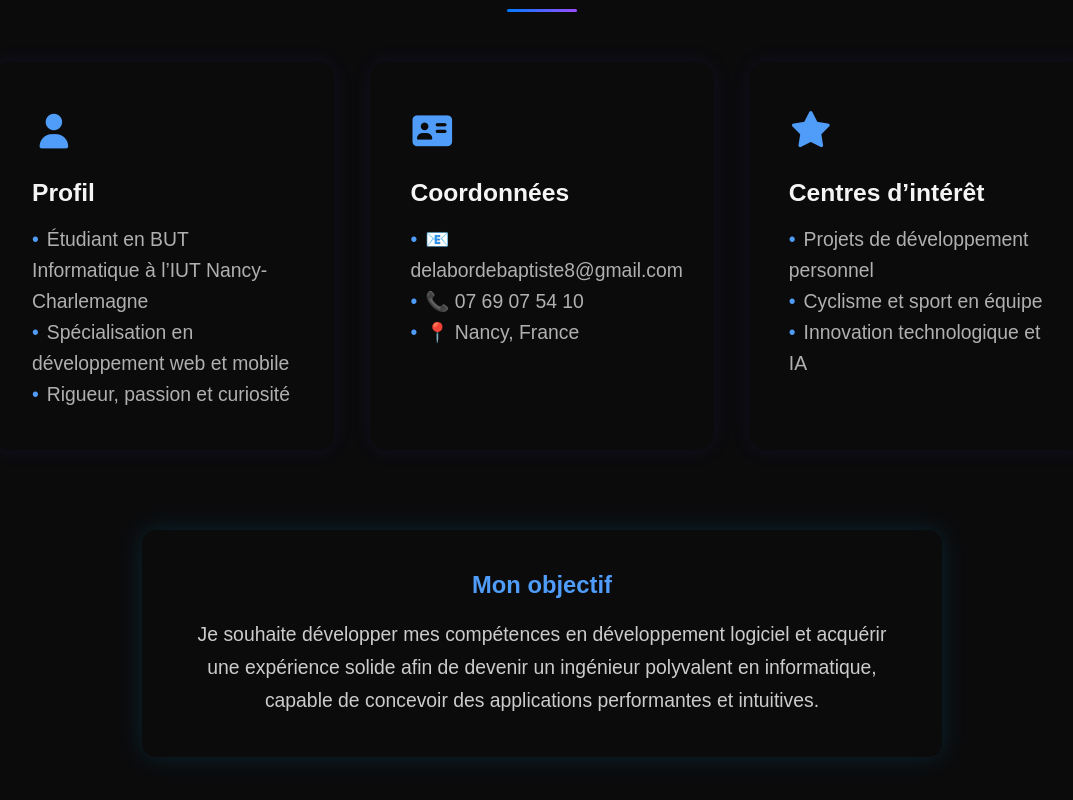
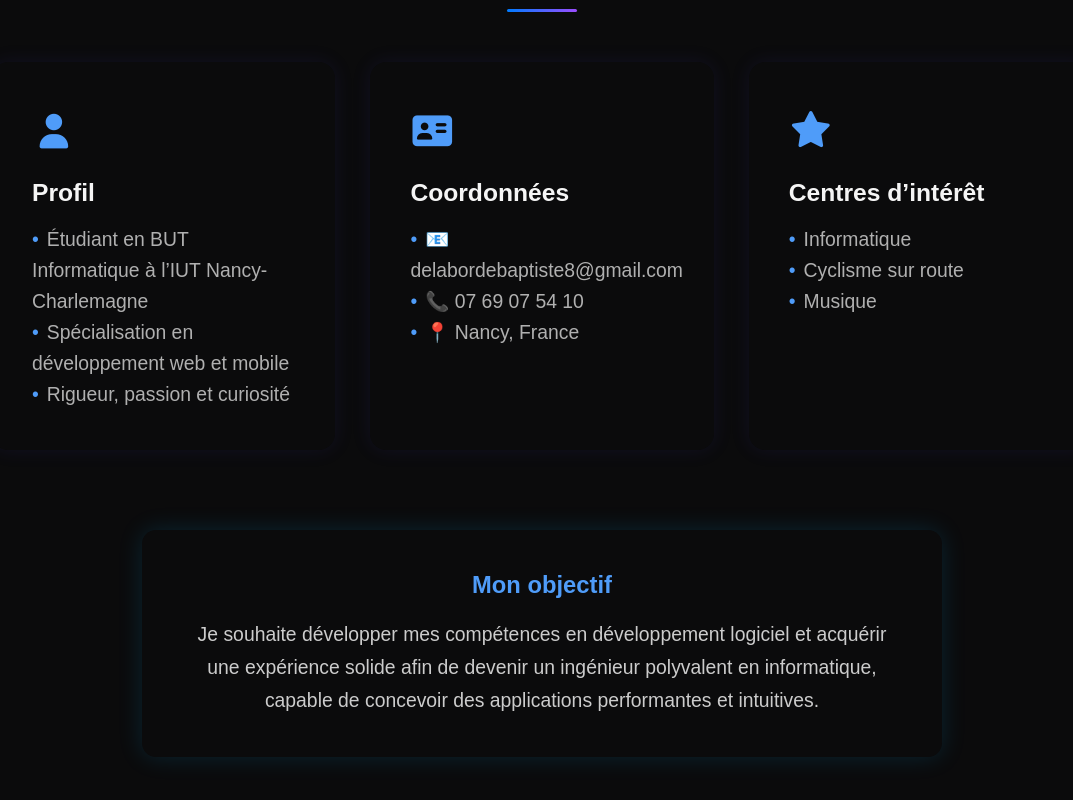
Before and after one commit to BaptisteDelaborde/portfolio_Baptiste-Delaborde, a Vue app in the folder portfolio/: page / in a window 1280 px wide. Shown: the part 1228-2028 px from the top of the page, without its empty margins (98-1171 px from the left). Built offline with nearby package versions, Linux system fonts and the light colour scheme.

Commit message:
changement

```diff
--- a/portfolio/src/components/AboutSection.vue
+++ b/portfolio/src/components/AboutSection.vue
@@ -53,9 +53,9 @@ const cards = [
     title: "Centres d’intérêt",
     icon: "fas fa-star",
     items: [
-      "Projets de développement personnel",
-      "Cyclisme et sport en équipe",
-      "Innovation technologique et IA",
+      "Informatique",
+      "Cyclisme sur route",
+      "Musique",
     ],
   },
 ];
```
